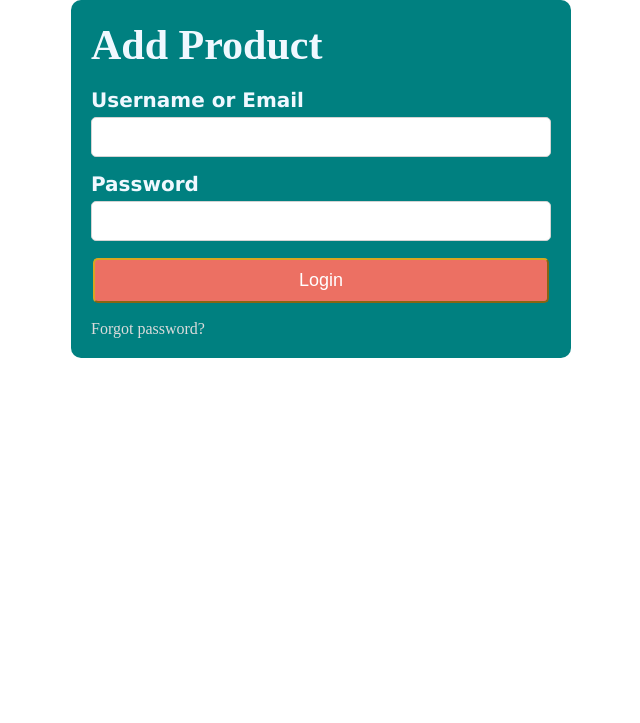
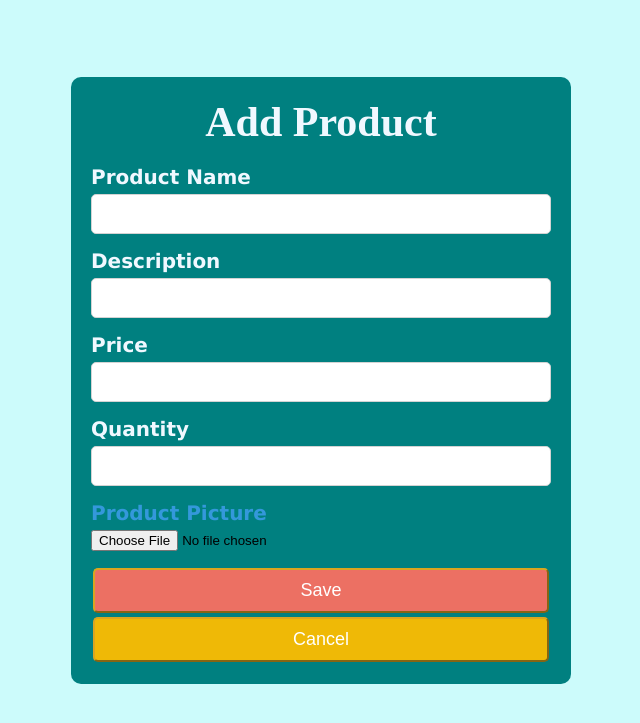
Before and after one commit to rodel31/ramos-ecommerce, a PHP site: page /admin/ramosAddProduct.php in a window 1280 px wide. Shown: the top 723 px of the page, without its empty margins (319-959 px from the left). Run offline with PHP 8.4, Linux system fonts and the light colour scheme.

Commit message:
add css style on add products file

```diff
--- a/admin/ramosAddProduct.php
+++ b/admin/ramosAddProduct.php
@@ -3,10 +3,55 @@
 <head>
     <meta charset="UTF-8">
     <meta name="viewport" content="width=device-width, initial-scale=1.0">
-    <link rel="stylesheet" type="text/css" href="css/styles.css">
+    <link rel="stylesheet" type="text/css" href="../css/styles.css">
     <title>Add Products</title>
 </head>
 <style>
+    .add-product-page{
+        background-color: #ccfbfb;
+        background-repeat: no-repeat;
+        background-size: cover;
+        text-align: center;
+    }
+    .container{
+        margin-top: 10em;
+    }
+    html {
+            height: 75%;
+            margin: 0;
+            display: flex;
+            justify-content: center;
+            align-items: center;
+        }
+
+        @keyframes fadeIn {
+            from {
+                opacity: 0;
+            }
+            to {
+                opacity: 1;
+            }
+        }
+
+        .fade-in {
+            animation: fadeIn 0.5s ease-in;
+        }
+
+        h1 {
+            color: #1f618d;
+            font-family: Century Gothic;
+        }
+    .ramos-cancel{
+        background-color:rgb(239, 185, 6) ;
+        border-color: goldenrod;
+        color: white;
+        padding: 10px 20px;
+        font-size: 18px;
+        cursor: pointer;
+        border-radius: 5px;
+        margin: 2px;
+        max-width: 500px;
+    }
 
 </style>
 <script src="js/scripts.js"></script>
@@ -19,18 +64,31 @@
         <form action="actions/ramosLoginActions.php" method="POST">
 
             <div class="inpuGroup">
-                <label>Username or Email</label>
-                <input type="text" name="ramos-email-or-username" required>
+                <label>Product Name</label>
+                <input type="text" name="ramos-product-name" required>
             </div>
 
             <div class="inpuGroup">
-                <label>Password</label>
-                <input type="password" name="ramos-password" required>
+                <label>Description</label>
+                <input type="textarea" name="ramos-product-description" required>
             </div>
 
-            <button type="submit" name="login" class="ramos-login">Login</button>
+            <div class="inpuGroup">
+                <label>Price</label>
+                <input type="number" name="ramos-product-description" required>
+            </div>
 
-            <a href="forgot-password.php" target="mid-column">Forgot password?</a>
+            <div class="inpuGroup">
+                <label>Quantity</label>
+                <input type="number" name="ramos-product-description" required>
+            </div>
+            <div class="inpuGroup1">
+                <label>Product Picture</label>
+                <input type="file" class="DP" name="ramos-profile-picture" accept="image/*" required>
+            </div>
+
+            <button type="submit" name="btn-save" class="ramos-login">Save</button>
+            <button type="submit" name="btn-cancel" class="ramos-cancel">Cancel</button>
         </form>
     </div>
 </body>
```
